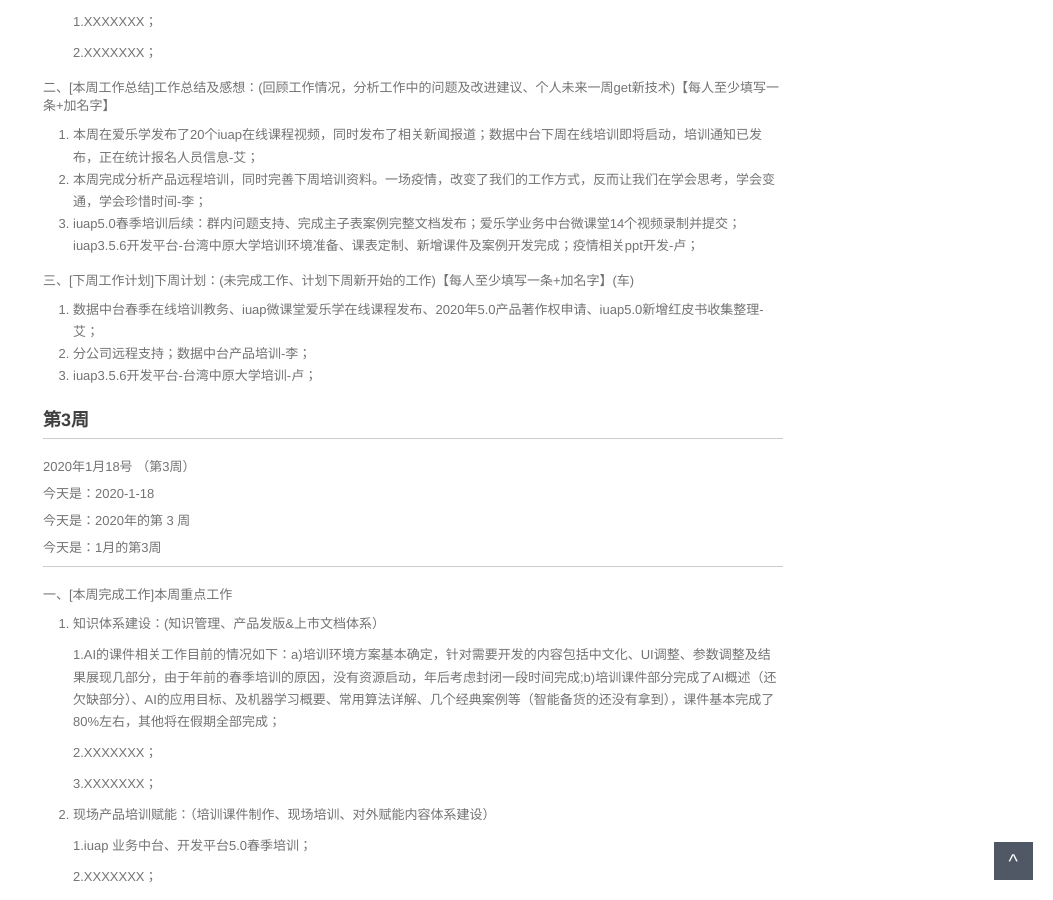
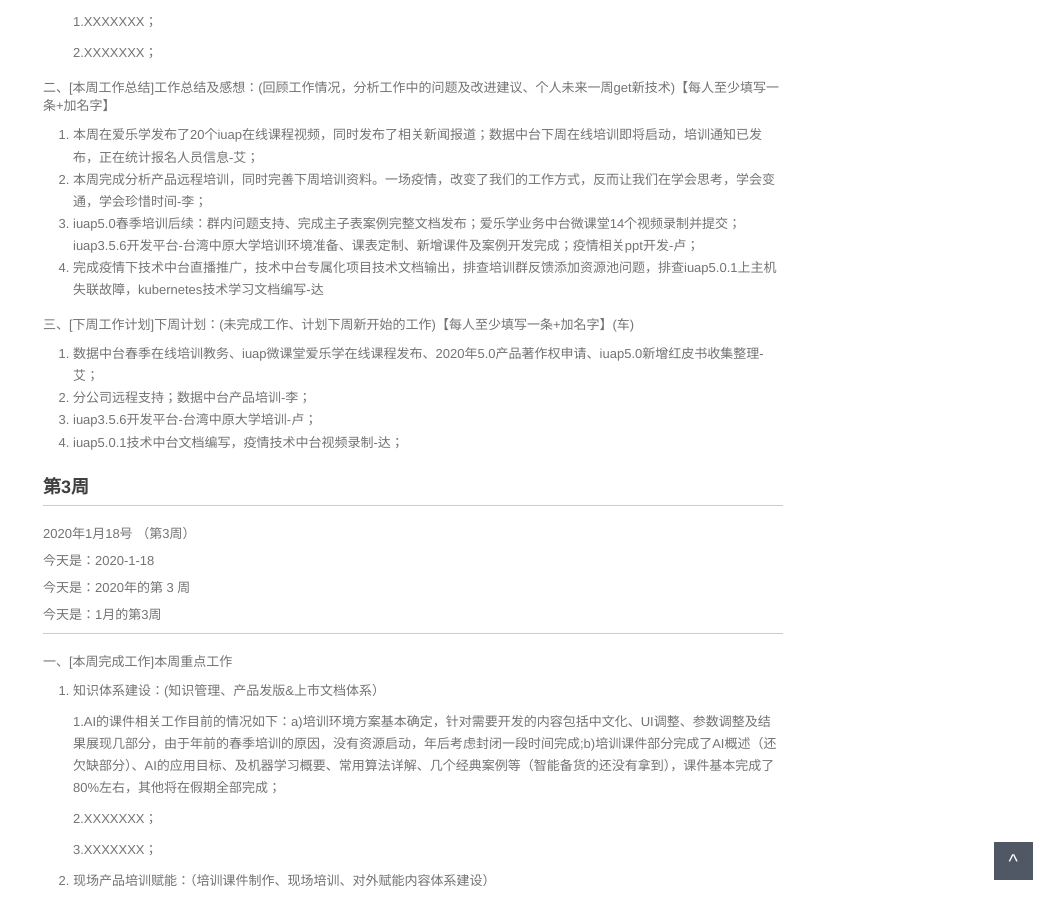
Before and after one commit to walllFlower/blog, a Jekyll site: the page built from _posts/2018-07-17-day_report_cxz.md, in a window 1280 px wide and 900 px high, scrolled down 1240 px. Shown: the whole window, without its empty margins (227-1280 px from the left). Built offline with Jekyll 4.4.1, drawn with Linux system fonts in a browser that asks for light colours; comment, search, counter and statistics services are not loaded.

Commit message:
李寅达

```diff
--- a/_posts/2018-07-17-day_report_cxz.md
+++ b/_posts/2018-07-17-day_report_cxz.md
@@ -81,12 +81,14 @@ categories: 技术运营工作周报
 1. 本周在爱乐学发布了20个iuap在线课程视频，同时发布了相关新闻报道；数据中台下周在线培训即将启动，培训通知已发布，正在统计报名人员信息-艾；
 2. 本周完成分析产品远程培训，同时完善下周培训资料。一场疫情，改变了我们的工作方式，反而让我们在学会思考，学会变通，学会珍惜时间-李；
 3. iuap5.0春季培训后续：群内问题支持、完成主子表案例完整文档发布；爱乐学业务中台微课堂14个视频录制并提交；iuap3.5.6开发平台-台湾中原大学培训环境准备、课表定制、新增课件及案例开发完成；疫情相关ppt开发-卢；
+4. 完成疫情下技术中台直播推广，技术中台专属化项目技术文档输出，排查培训群反馈添加资源池问题，排查iuap5.0.1上主机失联故障，kubernetes技术学习文档编写-达
 
 三、[下周工作计划]下周计划：(未完成工作、计划下周新开始的工作)【每人至少填写一条+加名字】(车)
 
 1. 数据中台春季在线培训教务、iuap微课堂爱乐学在线课程发布、2020年5.0产品著作权申请、iuap5.0新增红皮书收集整理-艾；
 2. 分公司远程支持；数据中台产品培训-李；
 3. iuap3.5.6开发平台-台湾中原大学培训-卢；
+4. iuap5.0.1技术中台文档编写，疫情技术中台视频录制-达；
 
 
 
```
